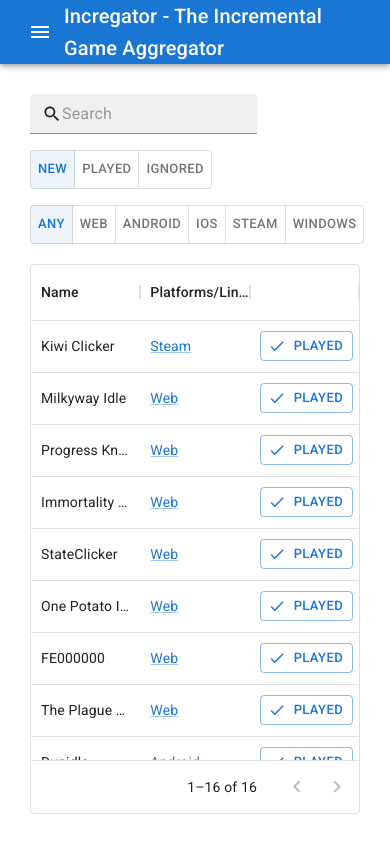
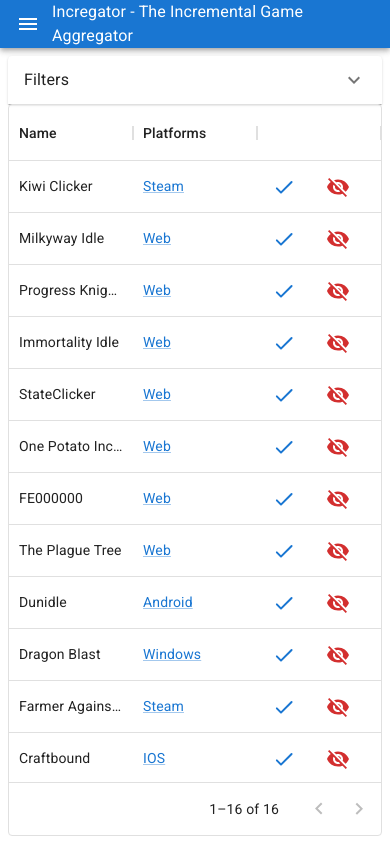
Before and after one commit to Rybadour/incremental-game-aggregator, a React (Create React App) app in the folder web/: page / in a window 390 px wide. Built offline with nearby package versions, Linux system fonts and the light colour scheme.

Commit message:
Updated UI to fit nicely on Mobile

```diff
--- a/web/src/App.js
+++ b/web/src/App.js
@@ -1,6 +1,6 @@
 import React, { useState } from 'react';
 import { DataGrid } from '@mui/x-data-grid';
-import { AppBar, Dialog, DialogContent, DialogTitle, Divider, Drawer, FormControlLabel, IconButton, List, ListItem, ListItemButton, ListItemIcon, ListItemText, Menu, MenuItem, Switch, ToggleButton, Toolbar, Typography, useMediaQuery } from '@mui/material';
+import { AppBar, Box, Dialog, DialogContent, DialogTitle, Divider, Drawer, FormControlLabel, IconButton, List, ListItem, ListItemButton, ListItemIcon, ListItemText, Menu, MenuItem, Switch, ToggleButton, Toolbar, Typography, useMediaQuery } from '@mui/material';
 import MenuIcon from '@mui/icons-material/Menu';
 import { ThemeProvider, createTheme } from '@mui/material/styles';
 import CssBaseline from '@mui/material/CssBaseline';
@@ -65,12 +65,12 @@
   };
 
   return (
-    <div className="app">
+    <Box sx={{height: "100%", display: "flex", flexDirection: "column"}}>
       <AppBar position="static">
-        <Toolbar variant="dense">
-          <div>
+        <Toolbar variant="dense" sx={{}}>
           <IconButton
             size="large"
+            edge="start"
             aria-label="account of current user"
             aria-controls="menu-appbar"
             aria-haspopup="true"
@@ -79,6 +79,19 @@
           >
             <MenuIcon />
           </IconButton>
+
+          <Typography variant={{md: "h6", sm: "span"}} color="inherit" component="div" sx={{ flexGrow: 1 }}>
+            Incregator - The Incremental Game Aggregator
+          </Typography>
+        </Toolbar>
+      </AppBar>
+
+      <Box p={{md: 3, xs: 1}} height="100%">
+        <GameStatusProvider>
+          <AllGames />
+        </GameStatusProvider>
+      </Box>
+
       <Drawer
         id="menu-appbar"
         anchor="left"
@@ -100,25 +113,12 @@
           </ListItem>
         </List>
       </Drawer>
-          </div>
-
-          <Typography variant="h6" color="inherit" component="div" sx={{ flexGrow: 1 }}>
-            Incregator - The Incremental Game Aggregator
-          </Typography>
-        </Toolbar>
-      </AppBar>
-
-      <div className="app-body">
-        <GameStatusProvider>
-          <AllGames />
-        </GameStatusProvider>
-      </div>
 
       <FaqDialog
         isOpen={isFaqOpen}
         onClose={closeFaq}
       />
-    </div>
+    </Box>
   );
 }
 
--- a/web/src/components/all-games.css
+++ b/web/src/components/all-games.css
@@ -23,5 +23,4 @@
   flex-direction: row;
   grid-gap: 16px;
   flex-wrap: wrap;
-  margin-bottom: 20px;
 }
--- a/web/src/components/all-games.tsx
+++ b/web/src/components/all-games.tsx
@@ -1,8 +1,9 @@
-import { Button, Link, TextField, ToggleButton, ToggleButtonGroup, Typography } from "@mui/material";
+import { Accordion, AccordionDetails, AccordionSummary, Button, IconButton, Link, TextField, ToggleButton, ToggleButtonGroup, Typography, useMediaQuery, useTheme } from "@mui/material";
 import { DataGrid } from "@mui/x-data-grid";
 import CheckRoundedIcon from "@mui/icons-material/CheckRounded";
 import VisibilityOffIcon from "@mui/icons-material/VisibilityOff";
 import SearchIcon from "@mui/icons-material/Search";
+import ExpandMoreIcon from "@mui/icons-material/ExpandMore";
 
 import allGames from '../data/all-games.json';
 import { upperFirst } from '../util';
@@ -12,6 +13,9 @@
 import { GameStatusContext } from "../contexts/game-status";
 
 function AllGames() {
+  const theme = useTheme();
+  const smallScreen = useMediaQuery(theme.breakpoints.down('sm'));
+
   const gameStatus = useContext(GameStatusContext);
   const [searchFilter, setSearchFilter] = useState('');
   const [platformFilter, setPlatformFilter] = useState('any');
@@ -45,7 +49,7 @@
     flex: 1,
   }, {
     field: 'platforms',
-    headerName: 'Platforms/Links',
+    headerName: 'Platforms',
     flex: 1,
     renderCell: PlatformCell
   }, {
@@ -56,7 +60,16 @@
   }];
 
   return <div className="all-games-page">
-    <div className="filters">
+    <Accordion disableGutters defaultExpanded={!smallScreen}>
+      <AccordionSummary
+        expandIcon={<ExpandMoreIcon />}
+        aria-controls="filters-content"
+        id="filters-header"
+        sx={{marginBottom: 0}}
+      >
+        <Typography>Filters</Typography>
+      </AccordionSummary>
+      <AccordionDetails className="filters">
         <TextField placeholder="Search" variant="filled" size="small" hiddenLabel
           value={searchFilter}
           onChange={handleSearchChange}
@@ -92,7 +105,8 @@
           <ToggleButton value="Steam">Steam</ToggleButton>
           <ToggleButton value="Windows">Windows</ToggleButton>
         </ToggleButtonGroup>
-    </div>
+      </AccordionDetails>
+    </Accordion>
 
     <div className="game-table">
       <DataGrid
@@ -122,8 +136,27 @@
 
 function ControlsCell({row}: {row: any}) {
   const gameStatus = useContext(GameStatusContext);
+  const theme = useTheme();
+  const smallScreen = useMediaQuery(theme.breakpoints.down('sm'));
 
   return <div className="controls-cell">
+    {smallScreen ? <>
+      <IconButton
+        size="small"
+        color="primary"
+        onClick={() => gameStatus.markGameAsPlayed(row.id)}
+      >
+        <CheckRoundedIcon />
+      </IconButton>
+      <IconButton
+        size="small"
+        color="error"
+        onClick={() => gameStatus.markGameAsIgnored(row.id)}
+      >
+        <VisibilityOffIcon />
+      </IconButton>
+    </> :
+    <>
       <Button
         variant="outlined"
         startIcon={<CheckRoundedIcon />}
@@ -137,6 +170,7 @@
         color="error"
         onClick={() => gameStatus.markGameAsIgnored(row.id)}
       >Ignore</Button>
+    </>}
   </div>;
 }
 
```
Also changed, not shown: web/src/App.css (line endings or trailing spaces). Lines whose indentation alone changed are shown as unchanged.
